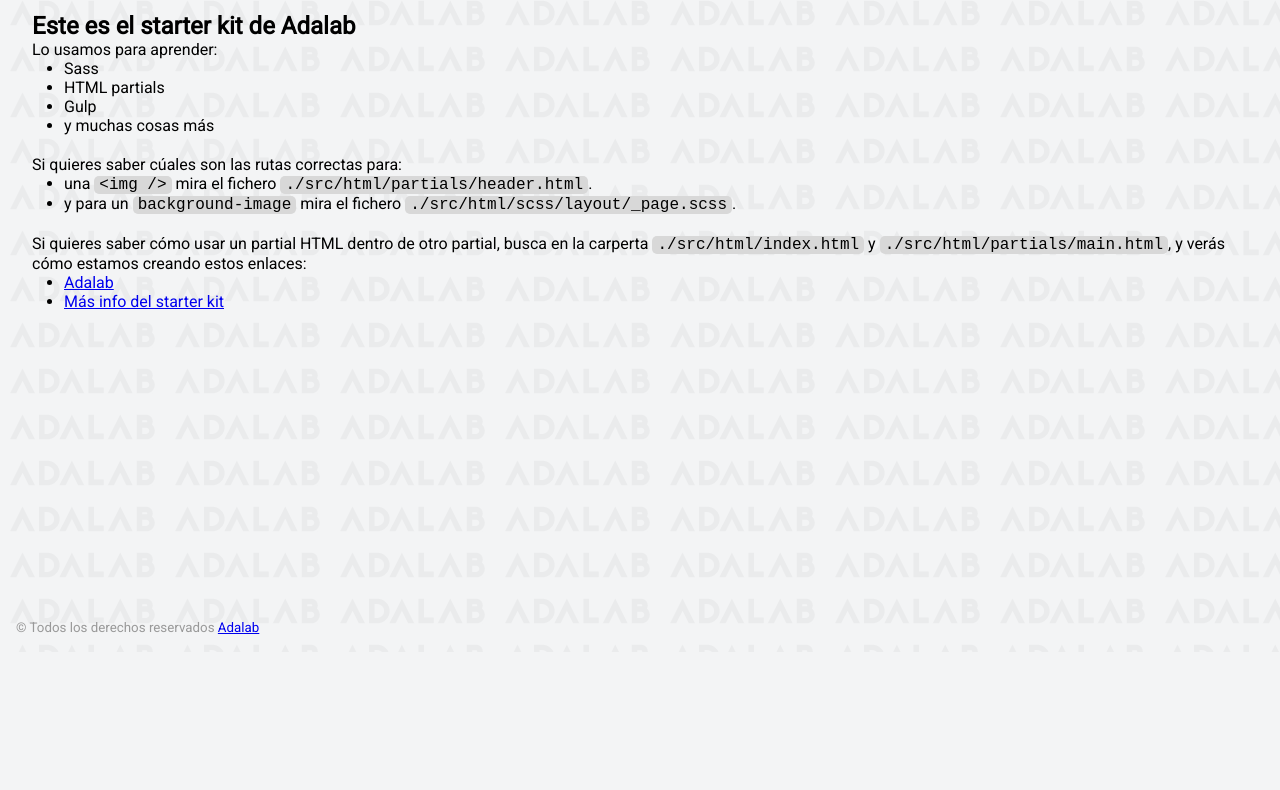
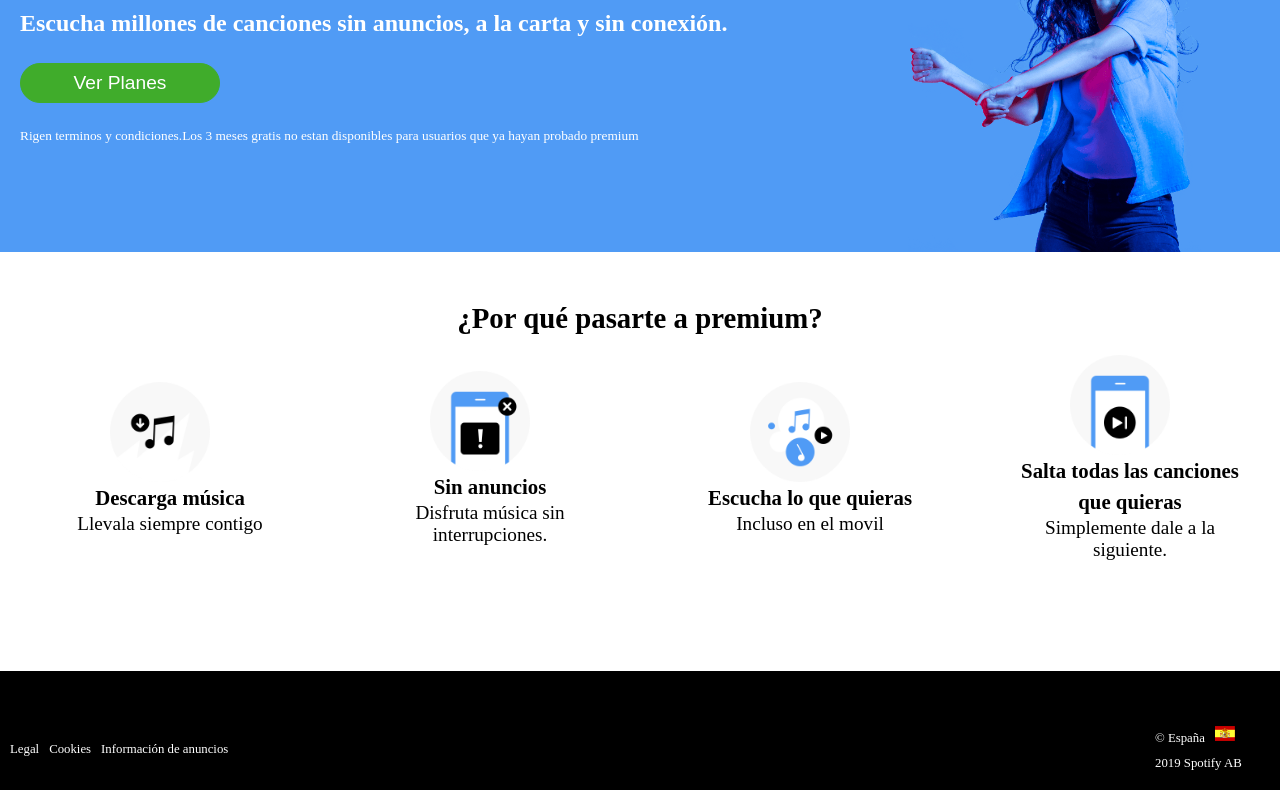
Before and after one commit to Vianam92/page-Spotify, a website: page docs/index.html in a window 1280 px wide. Shown: the part 148-938 px from the top of the page. Before the commit the page ends 800 px from the top, so only its background shows below. Drawn offline with Linux system fonts and the light colour scheme.

Commit message:
update production

```diff
--- a/docs/index.html
+++ b/docs/index.html
@@ -1,68 +1,109 @@
 <!DOCTYPE html>
-<html lang="es">
-  <head>
-    <meta charset="UTF-8" />
-    <meta name="viewport" content="width=device-width, initial-scale=1" />
-    <title>Adalab Web Starter Kit</title>
-    <link href="https://fonts.googleapis.com/css?family=Roboto&display=swap" rel="stylesheet" />
-    <link rel="stylesheet" href="./assets/css/main.css" />
-    <link rel="icon" href="./assets/images/favicon.png" />
-  </head>
+<html lang="en">
 
-  <body>
-    <div class="page">
-      <header class="page__header">
-        <img src="./assets/images/logo-adalab.png" alt="Adalab">
-        <h1>Bienvenidos a Adalab</h1>
-      </header>
+<head>
+  <meta charset="UTF-8">
+  <meta http-equiv="X-UA-Compatible" content="IE=edge">
+  <meta name="viewport" content="width=device-width, initial-scale=1.0">
+  <link rel="stylesheet" href="./assets/css/main.css">
+  <title>Spotify</title>
+</head>
 
-      <main class="page__main">
-        <h2>Este es el starter kit de Adalab</h2>
-        <p>Lo usamos para aprender:</p>
-        <ul class="main__list">
-          <li>Sass</li>
-          <li>HTML partials</li>
-          <li>Gulp</li>
-          <li>y muchas cosas más</li>
-        </ul>
-        <p>Si quieres saber cúales son las rutas correctas para:</p>
-        <ul class="main__list">
-          <li>
-            una <code class="code">&lt;img /&gt;</code> mira el fichero
-            <code class="code">./src/html/partials/header.html</code>.
-          </li>
-          <li>
-            y para un <code class="code">background-image</code> mira el fichero
-            <code class="code">./src/html/scss/layout/_page.scss</code>.
-          </li>
-        </ul>
-        <p>
-          Si quieres saber cómo usar un partial HTML dentro de otro partial, busca en la carperta
-          <code class="code">./src/html/index.html</code> y
-          <code class="code">./src/html/partials/main.html</code>, y verás cómo estamos creando estos
-          enlaces:
-        </p>
-        <ul class="main__list">
-          <li>
-            <a class="link__adalab" href="https://adalab.es">Adalab</a>
+<body>
+  <!--Header-->
+  <header class="header">
+      <picture class="picture-logo">
+          <img class="logo_img" src="./assets/images/logo.png" alt="Spotify logo">
+      </picture>
+      <nav class="menu">
+          <picture>
+              <img src="assets/images/menu-icon.png" alt="menu-icon" class="profile">
+          </picture>
+          <ul class="list">
+              <li><a class="link">Premium</a></li>
+              <li><a class="link">Ayuda</a></li>
+              <li class="special"><a class="link ">descargar</a></li>
+              <li><a class="link">Resgistrarse</a></li>
+              <li><a class="link">Iniciar sesión</a></li>
+          </ul>
+      </nav>
+  </header>
+  <!--end Header-->
 
-          </li>
-          <li>
-            <a class="" href="./more-info.html">Más info del starter kit</a>
+  <!--Main-->
+  <main class="container">
+      <section class="hero">
+          <picture class="hero-contain">
+              <img src="assets/images/premium_dancer.png" alt="premium dancer" class="hero-contain--img" />
+          </picture>
+          <article class="hero-article">
+              <h1 class="hero-article--title">Prueba Premium gratis 3 meses</h1>
+              <h2 class="hero-article--h2">Escucha millones de canciones sin anuncios, a la carta y sin
+                  conexión.</h2>
+              <div class="hero-article_green">
+                  <button class="boton">
+                      <a>Ver Planes</a>
+                  </button>
+              </div>
+              <small class="hero-article--small">Rigen terminos y condiciones.Los 3 meses gratis no
+                  estan disponibles para usuarios que ya hayan
+                  probado
+                  premium</small>
+              </>
+      </section>
 
-          </li>
-        </ul>
-      </main>
+      <!--src="assets/images/premium_dancer.png" alt="premium dancer"-->
+      <section class="white">
+          <h2 class="white--h2">¿Por qué pasarte a premium?</h2>
+          <article class="white--icon-div">
+              <img src="./assets/images/benefit-1.png" Alt="descarga música" class="white--icon-div__img">
+              <div class="white--icon-div__text">
+                  <h5 class="text-h5">Descarga música</h5>
+                  <p class="text-p">Llevala siempre contigo</p>
+              </div>
+          </article>
+          <article class="white--icon-div">
+              <img src="./assets/images/benefit-2.png" Alt="Sin anuncios" class="white--icon-div__img">
+              <div class="white--icon-div__text">
+                  <h5 class="text-h5">Sin anuncios</h5>
+                  <p class="text-p">Disfruta música sin interrupciones.</p>
+              </div>
+          </article>
+          <article class="white--icon-div icon-div2">
+              <img src="./assets/images/benefit-3.png" Alt="Escucha lo que quieras" class="white--icon-div__img">
+              <div class="white--icon-div__text">
+                  <h5 class="text-h5">Escucha lo que quieras</h5>
+                  <p class="text-p">Incluso en el movil</p>
+              </div>
+          </article>
+          <article class="white--icon-div">
+              <img src="./assets/images/benefit-4.png" Alt="Salta todas las canciones que quieras."
+                  class="white--icon-div__img">
+              <div class="white--icon-div__text">
+                  <h5 class="text-h5">Salta todas las canciones que quieras</h5>
+                  <p class="text-p">Simplemente dale a la siguiente.</p>
+              </div>
+          </article>
+      </section>
+  </main>
+  <!--End Main-->
+  <!--Footer-->
+  <footer class="footer">
+      <nav>
+          <ul class="nav-left">
+              <li class="nav_list"><a>Legal</a></li>
+              <li class="nav_list"><a>Cookies</a></li>
+              <li class="nav_list"><a>Información de anuncios</a></li>
+          </ul>
+      </nav>
+      <div class="div-right">
+          <span class="div-right-spain"> &copy; España</span>
+          <img src="./assets/images/es.svg" class="bandera" alt="salta todas las canciones que quieras.">
+          <span>2019 Spotify AB</span>
+      </div>
 
-      <footer class="page__footer">
-        <small>
-          &copy; Todos los derechos reservados
-          <a class="link__adalab" href="https://adalab.es">Adalab</a>
+  </footer>
 
-        </small>
-      </footer>
+</body>
 
-    </div>
-    <script src="./assets/js/main.js"></script>
-  </body>
 </html>
```
Also changed, not shown: docs/assets/css/main.css (+1 -1 lines), docs/more-info.html (deleted, +0 -37 lines), docs/assets/images/benefit-1.png (added), docs/assets/images/benefit-2.png (added), docs/assets/images/benefit-3.png (added), docs/assets/images/benefit-4.png (added), docs/assets/images/bg-adalab.png (deleted), docs/assets/images/es.svg (added), docs/assets/images/favicon.png (deleted), docs/assets/images/logo-adalab.png (deleted), docs/assets/images/logo.png (added), docs/assets/images/menu-icon.png (added), docs/assets/images/premium_dancer.png (added).
